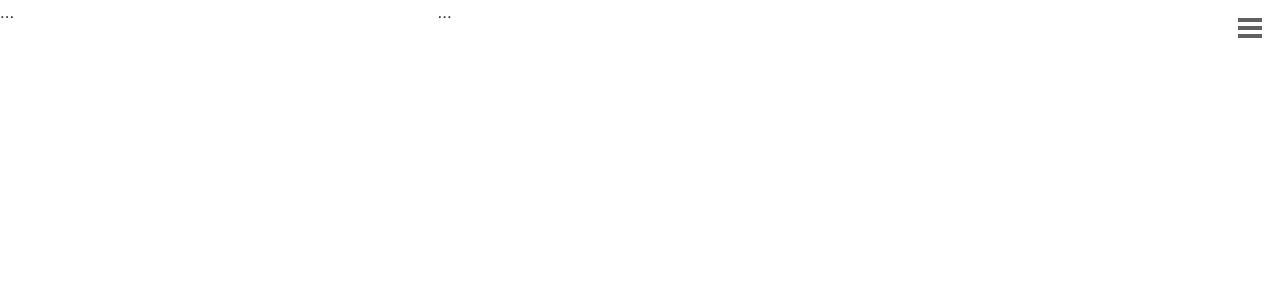
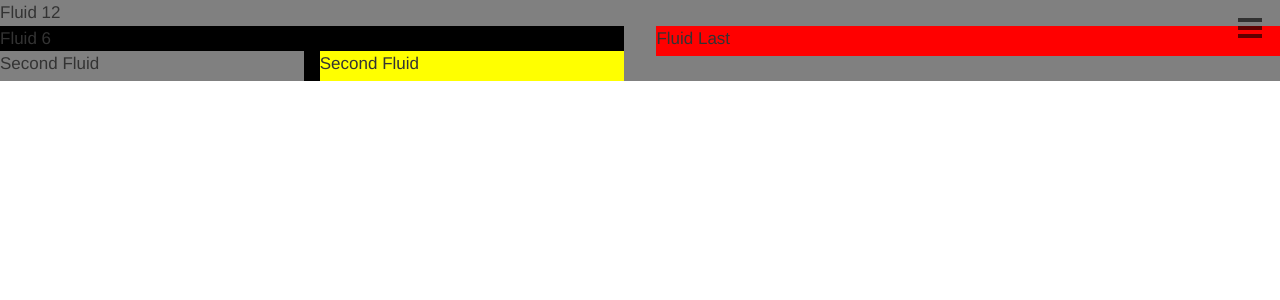
Before and after one commit to cyloops/Dashboard, a CodeIgniter app: page /index.php/topic/index in a window 1280 px wide. Before the commit the part shown is almost empty. Shown: the top 300 px of the page. Run offline with CodeIgniter, Linux system fonts and the light colour scheme.

Commit message:
Fluid Nesting Test

```diff
--- a/application/views/topic.php
+++ b/application/views/topic.php
@@ -1,5 +1,15 @@
-
 <div class="row-fluid">
-  <div class="span4">...</div>
-  <div class="span8">...</div>
+ <div class="span12" style="background:gray">
+   Fluid 12
+   <div class="row-fluid">
+     <div class="span6" style="background:black">
+       Fluid 6
+       <div class="row-fluid">
+         <div class="span6" style="background:gray">Second Fluid</div>
+         <div class="span6" style="background:yellow">Second Fluid</div>
+        </div>
+      </div>
+      <div class="span6" style="background:red">Fluid Last</div>
+    </div>
+  </div>
 </div>
```
